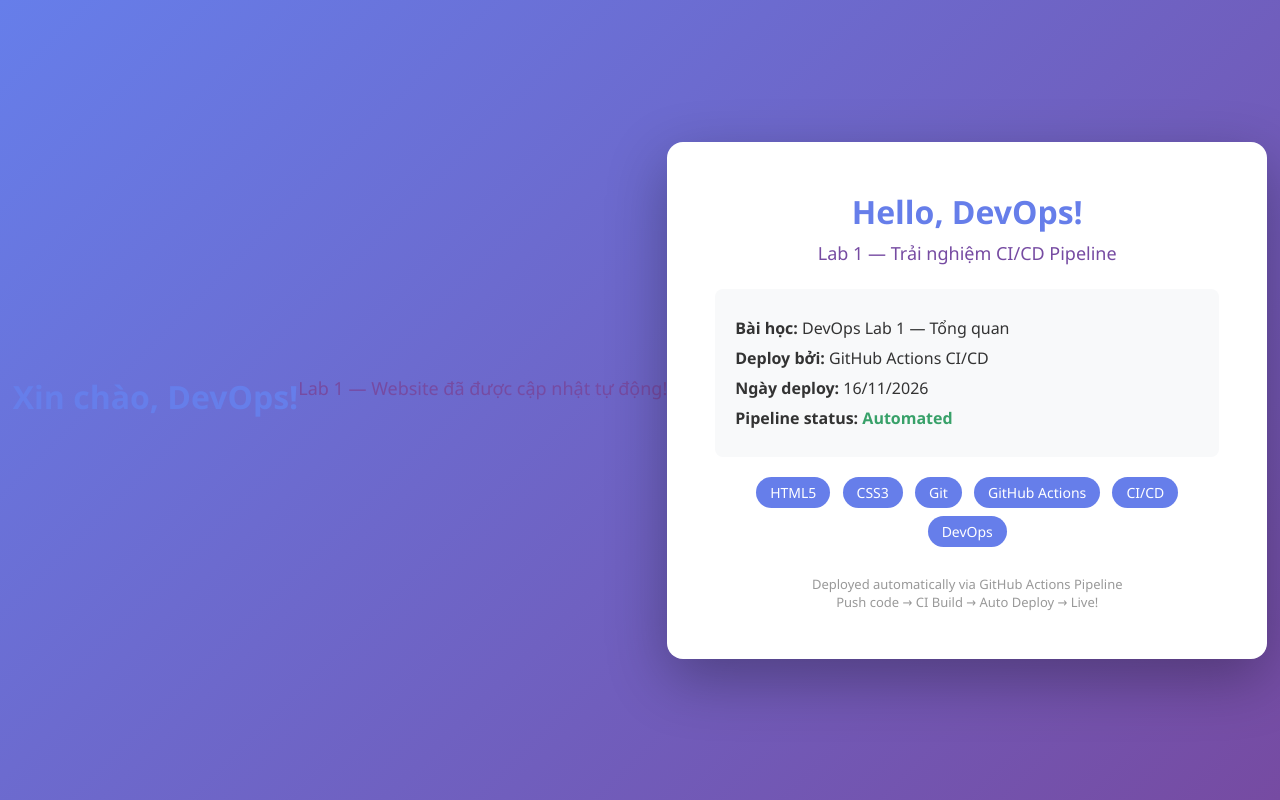
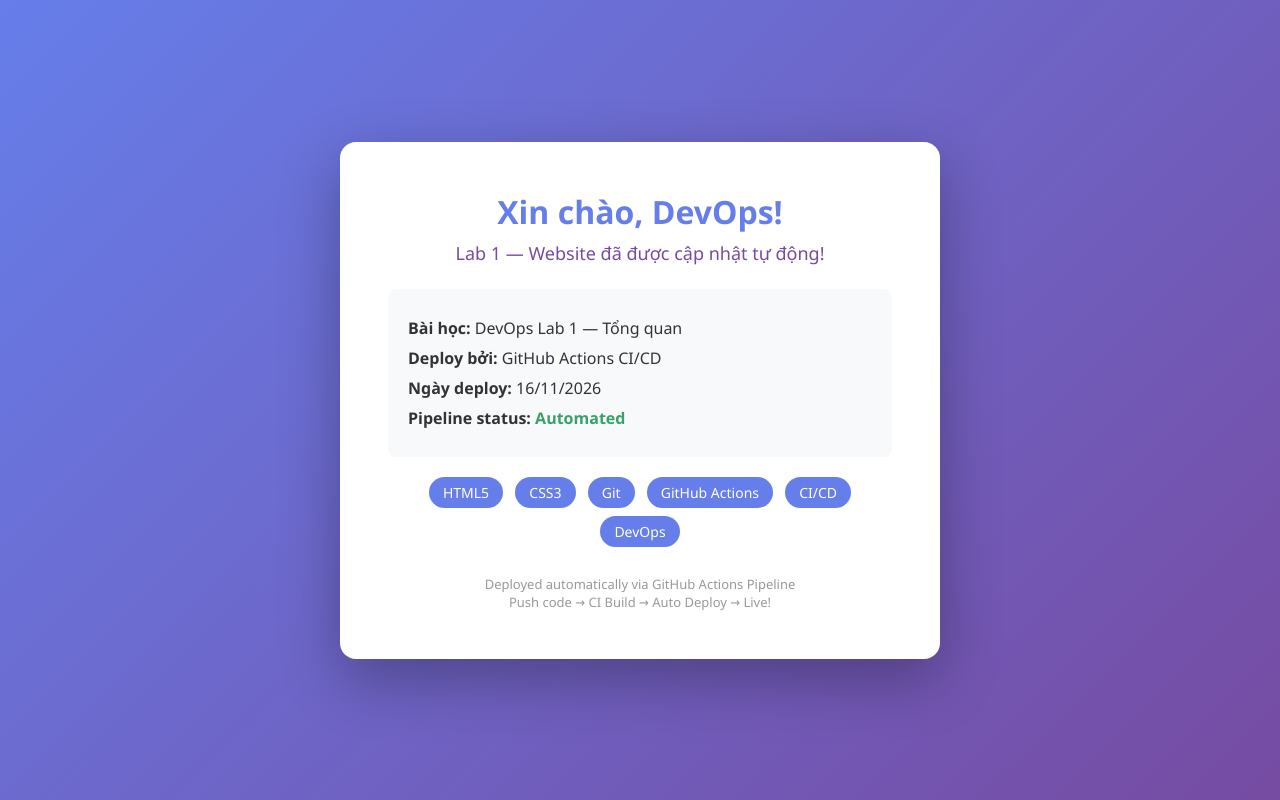
Before and after one commit to sang831/devops-lab1-portfolio, a plain HTML site: page index.html in a window 1280 px wide. Drawn offline with Linux system fonts and the light colour scheme.

Commit message:
update: change title to Vietnamese

```diff
--- a/index.html
+++ b/index.html
@@ -3,8 +3,7 @@
 <head>
     <meta charset="UTF-8">
     <meta name="viewport" content="width=device-width, initial-scale=1.0">
-    <h1> Xin chào, DevOps!</h1>
-    <h2>Lab 1 — Website đã được cập nhật tự động! </h2>
+    <title>DevOps Lab 1 — My website </title>
     <style>
         * { margin: 0; padding: 0; box-sizing: border-box; }
         body {
@@ -43,8 +42,8 @@
 </head>
 <body>
     <div class="container">
-        <h1> Hello, DevOps!</h1>
-        <h2>Lab 1 — Trải nghiệm CI/CD Pipeline</h2>
+        <h1> Xin chào, DevOps!</h1>
+        <h2>Lab 1 — Website đã được cập nhật tự động! </h2>
 
         <div class="info">
             <p> <strong>Bài học:</strong> DevOps Lab 1 — Tổng quan</p>
```
